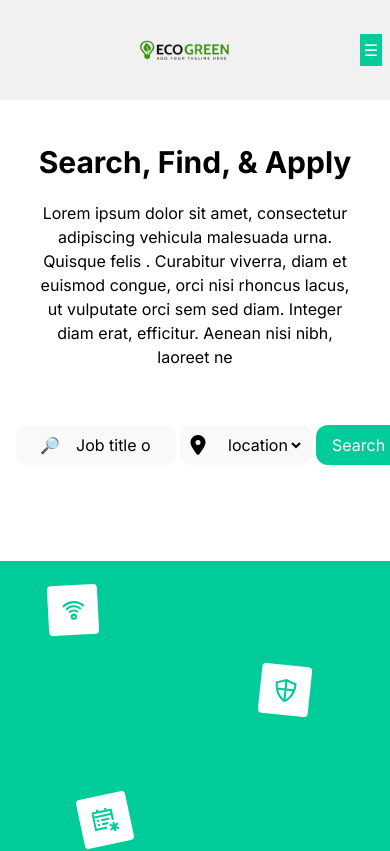
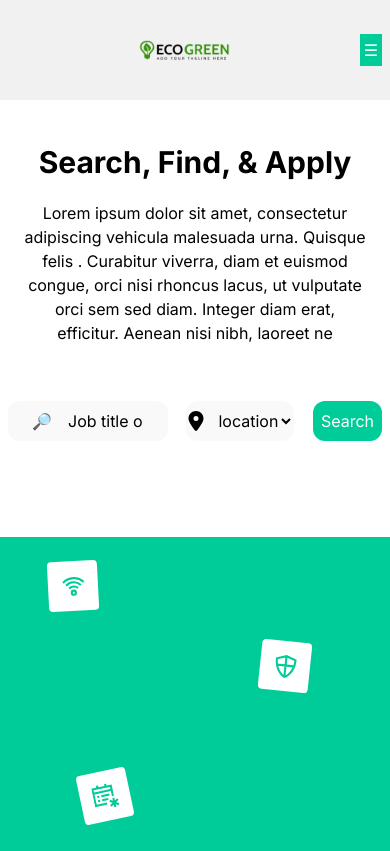
Before and after one commit to Georgeshayek/designpage, a Next.js app: page / in a window 390 px wide. Shown: the top 851 px of the page. Built offline with nearby package versions, Linux system fonts and the light colour scheme.

Commit message:
css fixes2

```diff
--- a/src/app/page.js
+++ b/src/app/page.js
@@ -13,7 +13,7 @@ export default function Home() {
         <Work/>
         <Popular/>
       	<div className="bg-[#fbfbfb]">
-        <div className="container mx-auto py-12 pb-[120px] px-[68px] max-lg:px-4">
+        <div className="container mx-auto py-12 pb-[140px] px-[68px] max-lg:px-4">
 
         <Recently/>
         <Feedback/>
--- a/src/components/Footer/footer.js
+++ b/src/components/Footer/footer.js
@@ -19,7 +19,7 @@ const Footer=()=>{
                <div className="flex justify-center"> <button className="bg-transparent border border-white p-2 rounded-xl text-white">Register</button></div>
           </div></div></div>
 
-                    <div className="container mx-auto py-32 px-[68px] max-lg:px-4 ">
+                    <div className="container mx-auto py-10 pt-36 px-[68px] max-lg:px-4 ">
                         <div className="grid grid-cols-5 max-lg:grid-cols-2 ">
                             <div className="col-span-2 flex flex-col   max-lg:justify-start lg:justify-center ">
                             <Link href="/"><Image src="/logo.png" alt=" Logo" width={100} height={50}/></Link>
--- a/src/components/Hero/HeroNav/components/navbar.js
+++ b/src/components/Hero/HeroNav/components/navbar.js
@@ -12,8 +12,8 @@ const Navbar=()=>{
 
     return(
         <nav className=" max-lg:bg-[#f1f1f1]" >
-        <div className="flex max-lg:justify-end items-center relative max-lg:px-2 ">
-            <div className="mx-auto" >
+        <div className="flex max-lg:justify-end lg:justify-between items-center relative max-lg:px-2 ">
+            <div className="max-lg:mx-auto" >
                 <Link href="/" ><Image src="/logo.png"  alt=" Logo" width={100} height={50}/></Link>
             </div>
             <button id="burger-btn" className="  block text-white p-1 bg-[#00cc99] lg:hidden " onClick={toggleShow}>&#9776;</button>
--- a/src/components/Hero/HeroNav/components/searchbar.js
+++ b/src/components/Hero/HeroNav/components/searchbar.js
@@ -9,16 +9,16 @@ const SearchBar = () => {
 		setValue(e.target.value);
 	};
 	return (
-		<div className="flex bg-white rounded-xl my-4 max-lg:mt-0  max-lg:pt-0  justify-between lg:p-4  max-lg:space-x-1">
+		<div className="flex bg-white rounded-xl my-4 max-lg:mt-0  max-lg:pt-0   justify-between lg:p-4 max-lg:space-x-2 ">
 			<input
 				className="bg-[#f9f9f9] rounded-xl focus:outline-none px-6 max-lg:w-[160px] py-2 placeholder-black"
 				placeholder="&#x1F50E;&#xFE0E;	Job title or keyword"
 			/>
 
-				<div className="bg-[#f9f9f9] rounded-xl px-14 max-lg:px-2 py-2 flex items-center ">
+				<div className="bg-[#f9f9f9] rounded-xl px-14 max-lg:px-0 py-2 flex items-center ">
 						<FontAwesomeIcon
 						icon={faMapMarkerAlt}
-						className={`w-[20px] h-[20px] pr-4 ${!value?"":"invisible"}`}
+						className={`w-[20px] h-[20px] pr-4 max-lg:pr-2 ${!value?"":"invisible"}`}
 					/>
 					<select onChange={onChangeHandler} defaultValue="" className="  bg-[#f9f9f9]  ">
 						<option disabled hidden  value="">
@@ -33,7 +33,7 @@ const SearchBar = () => {
 				</div>
 
 
-			<button className="rounded-xl  bg-[#00cc99] px-4 max-lg:px-4  text-white">
+			<button className="rounded-xl  bg-[#00cc99] px-4 max-lg:px-2  text-white">
 				Search
 			</button>
 		</div>
--- a/src/components/Hero/HeroNav/heronav.js
+++ b/src/components/Hero/HeroNav/heronav.js
@@ -8,7 +8,7 @@ const HeroNav=()=>{
         <div className="  basis-[60%] px-[60px] max-lg:px-0 ">
             <Navbar/>
 
-            <div className="pb-[80px] max-lg:px-4">
+            <div className="pb-[80px] max-lg:px-2">
             <Texts/>
             <SearchBar/>
         </div>
--- a/src/components/Popular/components/swiperItem.js
+++ b/src/components/Popular/components/swiperItem.js
@@ -2,7 +2,7 @@ import Image from 'next/image'
 const SwiperItem=(props)=>{
     return (
 
-        <div className="flex flex-col justify-between ease-in-out duration-300 group bg-[#ffffff] p-4 max-lg:p-4 max-lg:min-w-[140px] max-lg:min-h-[160px] mr-4 max-lg:mt-4 min-h-[210px] max-h-[210px]  rounded-xl  hover:bg-[#00cc99]">
+        <div className="flex flex-col justify-between ease-in-out duration-300 group bg-[#ffffff] p-4 max-lg:p-2 max-lg:min-w-[120px] max-lg:min-h-[140px] mr-4 max-lg:mt-4 min-h-[210px] max-h-[210px]  rounded-xl  hover:bg-[#00cc99]">
            <div>
             {props.imageurl}
 
--- a/src/components/Popular/components/swipercont.js
+++ b/src/components/Popular/components/swipercont.js
@@ -24,7 +24,7 @@ const SwiperCont=()=>{
 
     return(
         <Swiper
-      spaceBetween={isMaxLg?10:50}
+      spaceBetween={isMaxLg?50:50}
       slidesPerView={isMaxLg?3:4}
       onSlideChange={() => console.log('slide change')}
       onSwiper={(swiper) => console.log(swiper)}
```
